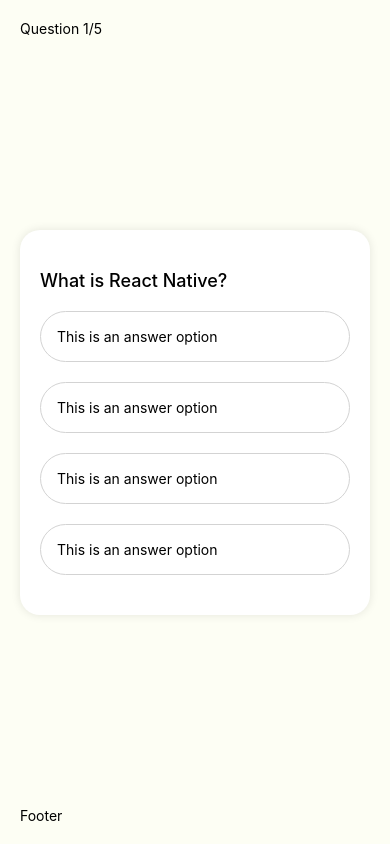
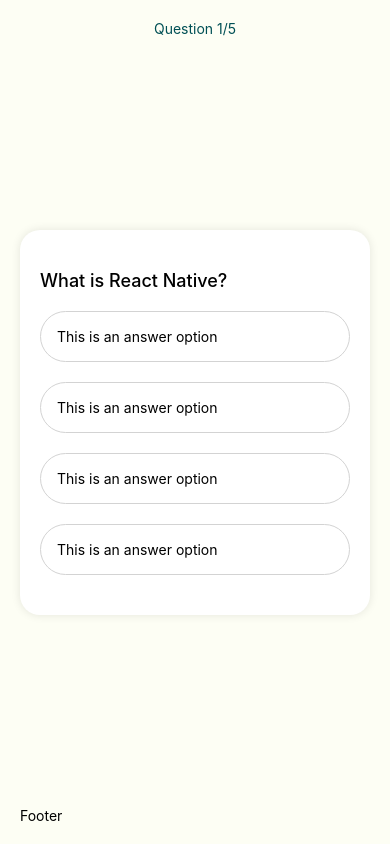
Before and after one commit to tranml/my-quiz, a React Native app: screen / in a window 390 px wide. Built offline with nearby package versions, Linux system fonts and the light colour scheme.

Commit message:
QuizScreen: styles title

```diff
--- a/src/app/QuizScreen.tsx
+++ b/src/app/QuizScreen.tsx
@@ -4,6 +4,7 @@
 
 const colorPalette = {
   new: "#FDFEF4",
+  title: "#005055",
 };
 
 export default function QuizScreen() {
@@ -11,7 +12,7 @@
     <SafeAreaView style={styles.page}>
       <View style={styles.container}>
         <View>
-          <Text>Question 1/5</Text>
+          <Text style={styles.title}>Question 1/5</Text>
         </View>
 
         <QuestionCard />
@@ -34,4 +35,8 @@
     justifyContent: "space-between",
     padding: 20,
   },
+  title: {
+    textAlign: "center",
+    color: colorPalette.title,
+  },
 });
```
